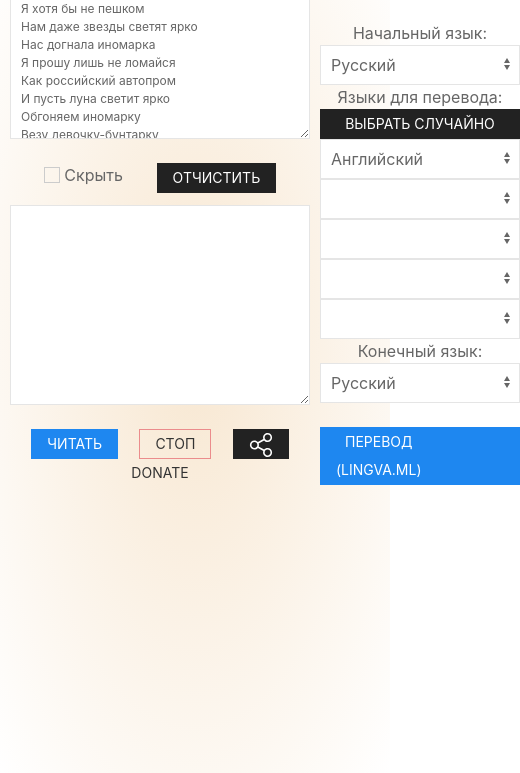
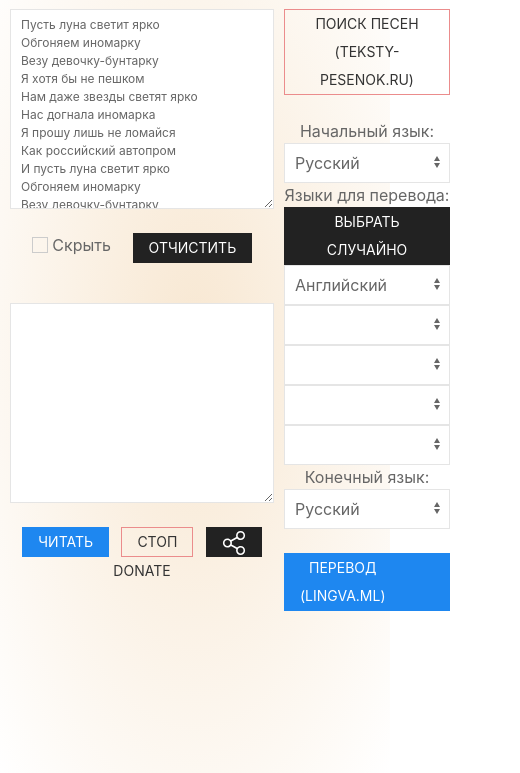
Before and after one commit to stswoon/song-riddle, a website: page src/public/index.html in a window 390 px wide. Shown: the part 71-844 px from the top of the page, 520 px wide, since content can reach past the window. Drawn offline with nearby package versions, Linux system fonts and the light colour scheme.

Commit message:
styles mobile

```diff
--- a/src/public/index.html
+++ b/src/public/index.html
@@ -3,7 +3,7 @@
 
 <head>
     <meta charset="utf-8">
-    <title>Song Riddle v0.4</title>
+    <title>Song Riddle v0.5</title>
     <meta name="description"
         content="Викторина-загадка: загадай песню (или стих), переведи на другой язык или несколько, прослушай текст с потерей некоторых слов (или даже на другом языке) и попытайся отгадать.">
     <meta name="keywords" content="Song, Riddle, Translate, Песня, Загадка, Викторина, Перевод, Другие языки, Чтение">
--- a/src/public/style.css
+++ b/src/public/style.css
@@ -83,7 +83,7 @@
 
 @media (max-width:641px) {
     .uk-heading-small {
-        display: none;
+        /* display: none; */
     }
 
     .uk-text-meta {
@@ -91,7 +91,7 @@
     }
 
     .content {
-        min-width: 500px;
+        min-width: 440px;
         display: grid;
         gap: 10px;
         /* height: 100vh; */
@@ -115,6 +115,7 @@
 
     .content-item {
         width: 100%;
+        min-width: 100px;
     }
 
     .uk-textarea {
```
